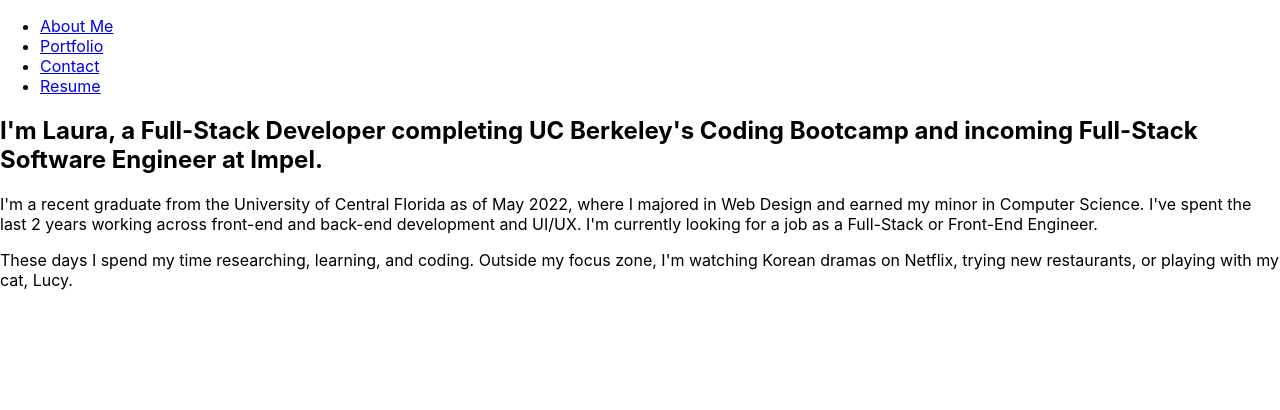
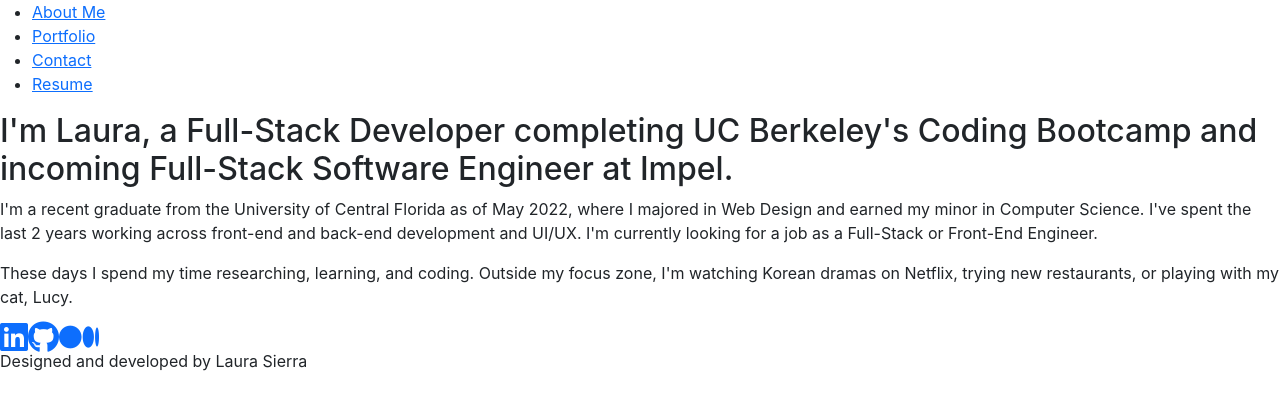
Before and after one commit to laurasierra17/react-portfolio, a React (Create React App) app: page / in a window 1280 px wide. Shown: the top 410 px of the page. Built offline with nearby package versions, Linux system fonts and the light colour scheme.

Commit message:
footer created

```diff
--- a/public/index.html
+++ b/public/index.html
@@ -1,20 +1,24 @@
 <!DOCTYPE html>
 <html lang="en">
+
 <head>
   <meta charset="utf-8" />
   <link rel="icon" href="%PUBLIC_URL%/favicon.ico" />
   <meta name="viewport" content="width=device-width, initial-scale=1" />
   <meta name="theme-color" content="#000000" />
-    <meta
-      name="description"
-      content="Web site created using create-react-app"
-    />
+  <meta name="description" content="Web site created using create-react-app" />
   <link rel="apple-touch-icon" href="%PUBLIC_URL%/logo192.png" />
   <!--
       manifest.json provides metadata used when your web app is installed on a
       user's mobile device or desktop. See https://developers.google.com/web/fundamentals/web-app-manifest/
     -->
   <link rel="manifest" href="%PUBLIC_URL%/manifest.json" />
+  <!-- Bootstrap - CSS only -->
+  <link href="https://cdn.jsdelivr.net/npm/bootstrap@5.2.0/dist/css/bootstrap.min.css" rel="stylesheet"
+    integrity="sha384-gH2yIJqKdNHPEq0n4Mqa/HGKIhSkIHeL5AyhkYV8i59U5AR6csBvApHHNl/vI1Bx" crossorigin="anonymous">
+  <!-- Font Awesome Icons -->
+    <script src="https://kit.fontawesome.com/4c312b5746.js" crossorigin="anonymous"></script>
+
     <!--
       Notice the use of %PUBLIC_URL% in the tags above.
       It will be replaced with the URL of the `public` folder during the build.
@@ -24,8 +28,9 @@
       work correctly both with client-side routing and a non-root public URL.
       Learn how to configure a non-root public URL by running `npm run build`.
     -->
-    <title>React App</title>
+  <title>Laura Sierra</title>
 </head>
+
 <body>
   <noscript>You need to enable JavaScript to run this app.</noscript>
   <div id="root"></div>
@@ -40,4 +45,5 @@
       To create a production bundle, use `npm run build` or `yarn build`.
     -->
 </body>
+
 </html>
--- a/src/App.js
+++ b/src/App.js
@@ -1,11 +1,12 @@
 import './App.css';
+import Footer from './components/Footer';
 import Header from './components/Header';
 
 function App() {
   return (
     <div>
       <Header />
-
+      <Footer />
     </div>
   );
 }
--- /dev/null
+++ b/src/components/Footer.js
@@ -0,0 +1,12 @@
+import React from "react";
+
+export default function Footer() {
+    return (
+        <footer>
+            <a href="https://www.linkedin.com/in/laurasierra2022"><i class="fa-brands fa-linkedin fa-2xl"></i></a>
+            <a href="https://www.github.com/laurasierra17"><i class="fa-brands fa-github fa-2xl"></i></a>
+            <a href="https://medium.com/@laura.sierra17"><i class="fa-brands fa-medium fa-2xl"></i></a>
+            <p>Designed and developed by Laura Sierra</p>
+        </footer>
+    )
+}
```
Lines whose indentation alone changed are shown as unchanged.
